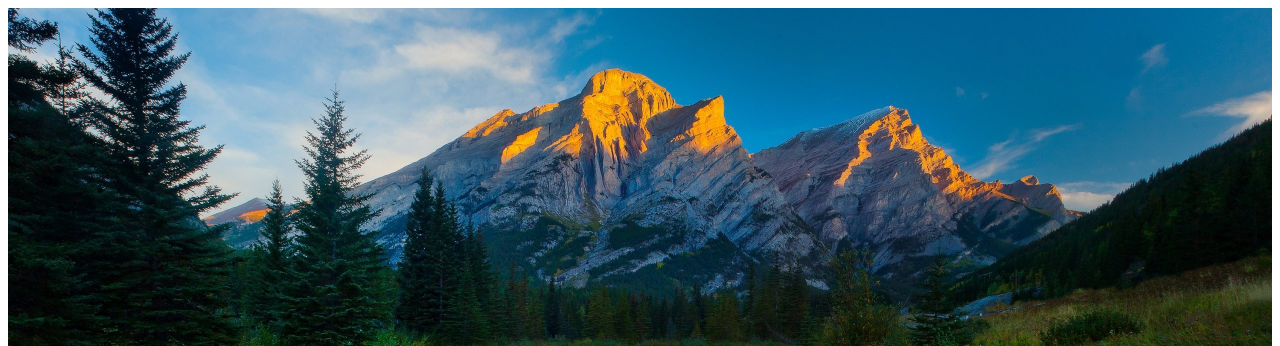
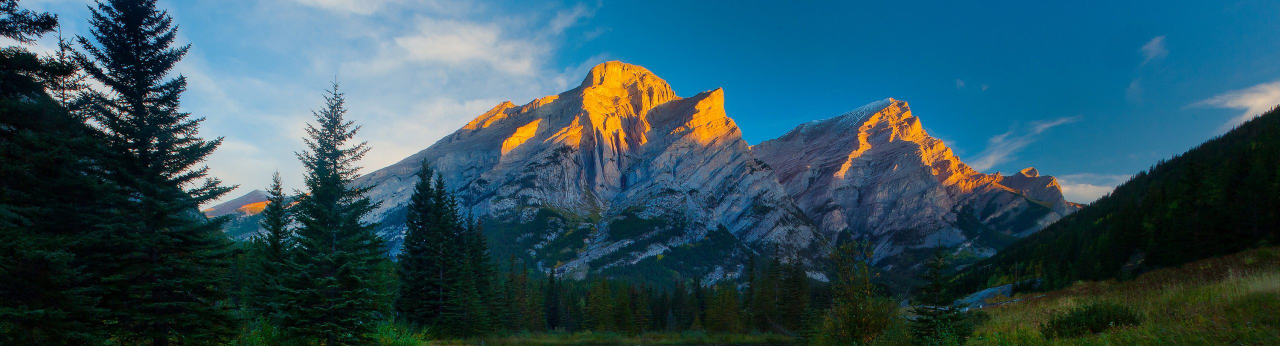
Before and after one commit to Yarmt/Web2_2, a plain HTML site: page index.html in a window 1280 px wide. Shown: the top 346 px of the page. Drawn offline with Linux system fonts and the light colour scheme; files that its build step writes are made by us from their sources.

Commit message:
last+last

```diff
--- a/Styles/main3.css
+++ b/Styles/main3.css
@@ -1,3 +1,7 @@
+body, html {
+	height: 100%;
+	margin: 0;
+}
 .bg-img {
 	background-image: url("1.jpg");
 	background-position: center;
```
